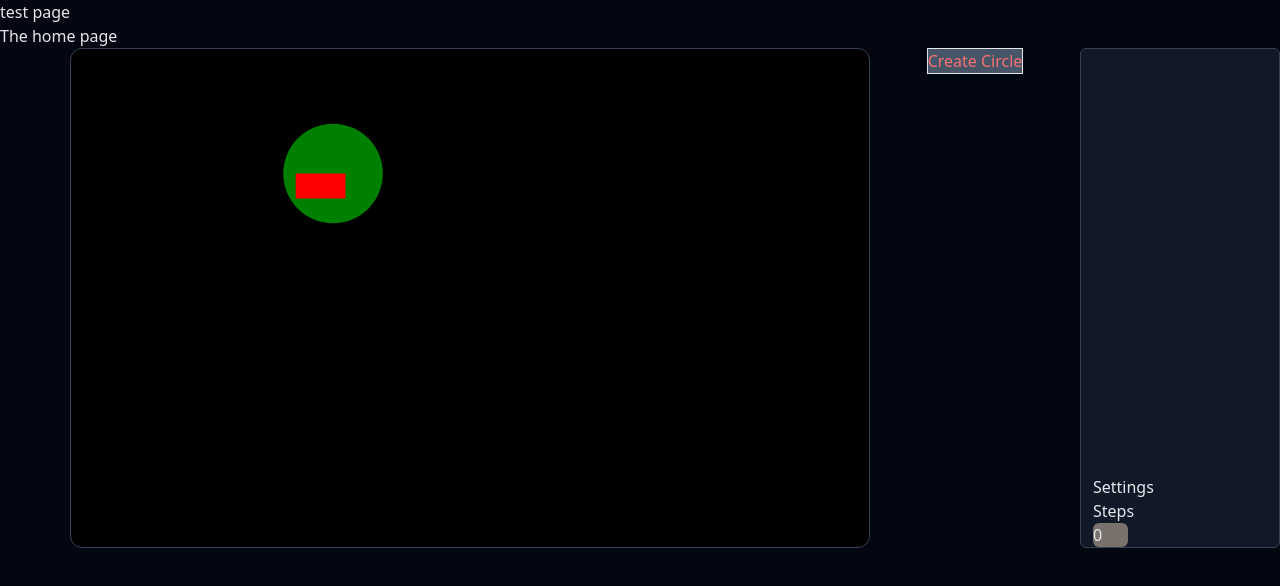
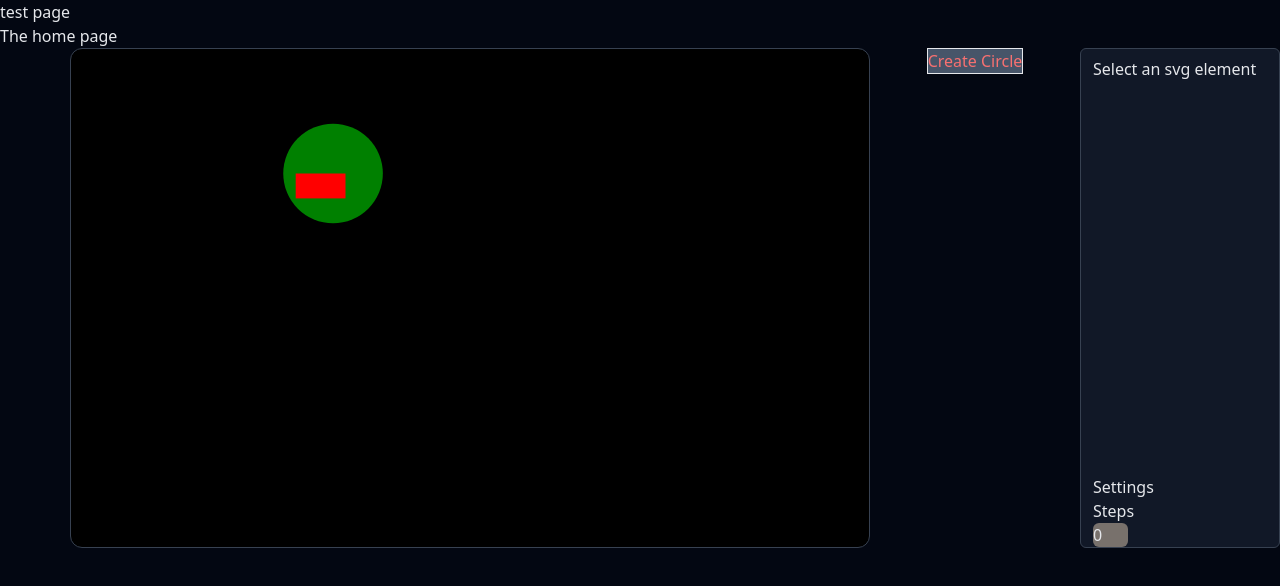
Before and after one commit to webothdo/nuxt-gui, a Nuxt app: page / in a window 1280 px wide. Shown: the top 586 px of the page. Built offline with nearby package versions, Linux system fonts and the light colour scheme.

Commit message:
updated controlsGUI to render controls based on the type of element selected and I added an empty state :)

```diff
--- a/components/controlsGUI.vue
+++ b/components/controlsGUI.vue
@@ -20,13 +20,16 @@ const selection = useSelectionsStore()
 <template>
     <div class="border border-gray-700 rounded-md w-[200px] flex flex-col justify-between pt-2 px-3 bg-gray-900">
         <div>
-            <div v-if="selection.guiControl === 'circle'">
+            <div v-if="selection.guiControl.type === 'circle'">
                 <p>Circle control</p>
                 <GUIInterfaceCircle />
             </div>
-            <div v-else-if="selection.guiControl === 'rectangle'">
+            <div v-else-if="selection.guiControl.type === 'rect'">
                 <p>Rectangle control</p>
                 <GUIInterfaceRectangle />
+            </div>
+            <div v-else>
+                <p>Select an svg element</p>
             </div>
         </div>
         <div class="flex flex-col mt-10  justify-self-end">
```
